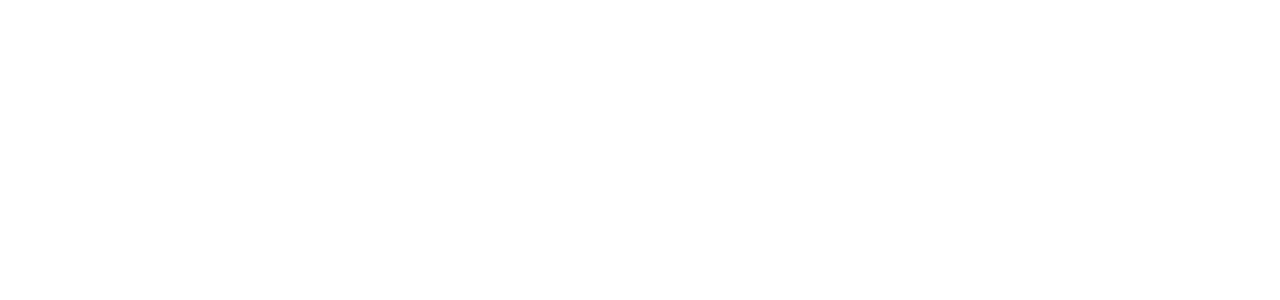
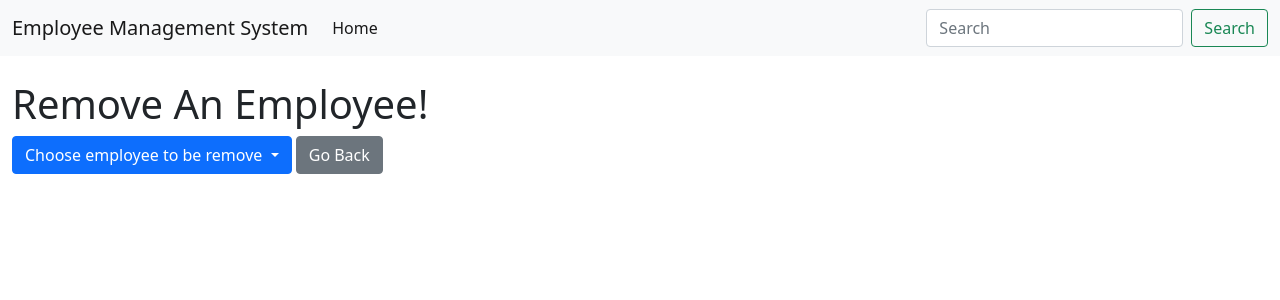
Before and after one commit to roshanibhatt/Employee-Management-System, a Django app: page /remove_emp/ in a window 1280 px wide. Before the commit the part shown is empty. Shown: the top 300 px of the page. Run offline with Django 5.2, Linux system fonts and the light colour scheme; data comes from the database, SQL or seed files in the repository; both versions use the stored data as it was after the commit.

Commit message:
5th commit

```diff
--- a/employee/urls.py
+++ b/employee/urls.py
@@ -10,6 +10,7 @@
     path("all_emp/",views.all_emp,name="all_emp"),
     path("add_emp/",views.add_emp,name="add_emp"),
     path("remove_emp/",views.remove_emp,name="remove_emp"),
+    path("remove_emp/<int:emp_id>",views.remove_emp,name="remove_emp"),
     path("filter_emp/",views.filter_emp,name="filter_emp"),
 
 
--- a/employee/views.py
+++ b/employee/views.py
@@ -69,8 +69,20 @@
     else:
         return HttpResponse("an exception occured! employee has not been added")
 
-def remove_emp(request):
-    return render(request,'remove_emp.html')
+def remove_emp(request,emp_id=0):
+    if emp_id:
+        try:
+            emp_to_be_remove=Employee.objects.get(id=emp_id)
+            emp_to_be_remove.delete()
+            return HttpResponse("employee removed successfully")
+        except:
+            return HttpResponse("please enter a valid employee_id")
+    emps=Employee.objects.all()
+    context={
+        'emps':emps
+    }
+
+    return render(request,'remove_emp.html',context)
 
 
 def filter_emp(request):
--- a/templates/remove_emp.html
+++ b/templates/remove_emp.html
@@ -0,0 +1,21 @@
+{% extends "base.html" %}
+
+{% block body %}
+<div class="container-fluid my-4">
+    <h1>Remove An Employee!</h1>
+    <div class="dropdown">
+        <button class="btn btn-primary dropdown-toggle" type="button" data-bs-toggle="dropdown" aria-expanded="false">
+          Choose employee to be remove
+        </button>
+        <ul class="dropdown-menu">
+            {% for emp in emps %}
+          <li><a class="dropdown-item" href="/remove_emp/{{emp.id}}">{{emp.first_name}} {{emp.last_name}}</a></li>
+          {% endfor %}
+        </ul>
+
+        <a class="btn btn-secondary" href="{% url 'home' %}">Go Back</a>
+
+      </div>
+</div>
+
+{% endblock  %}
```
Also changed, not shown: db.sqlite3, templates/index.html (line endings or trailing spaces).
